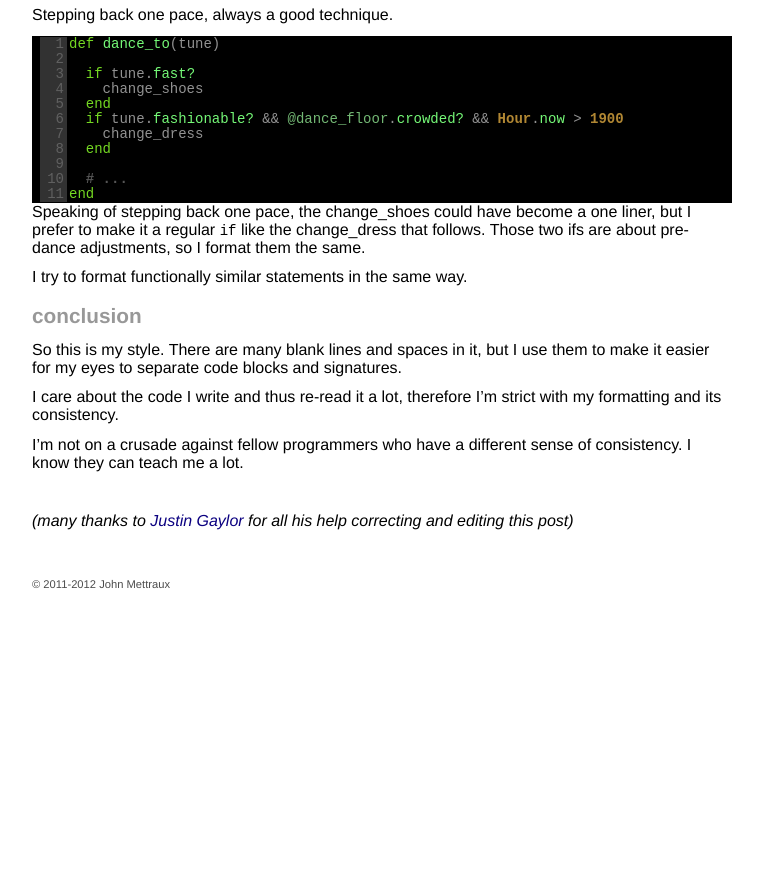
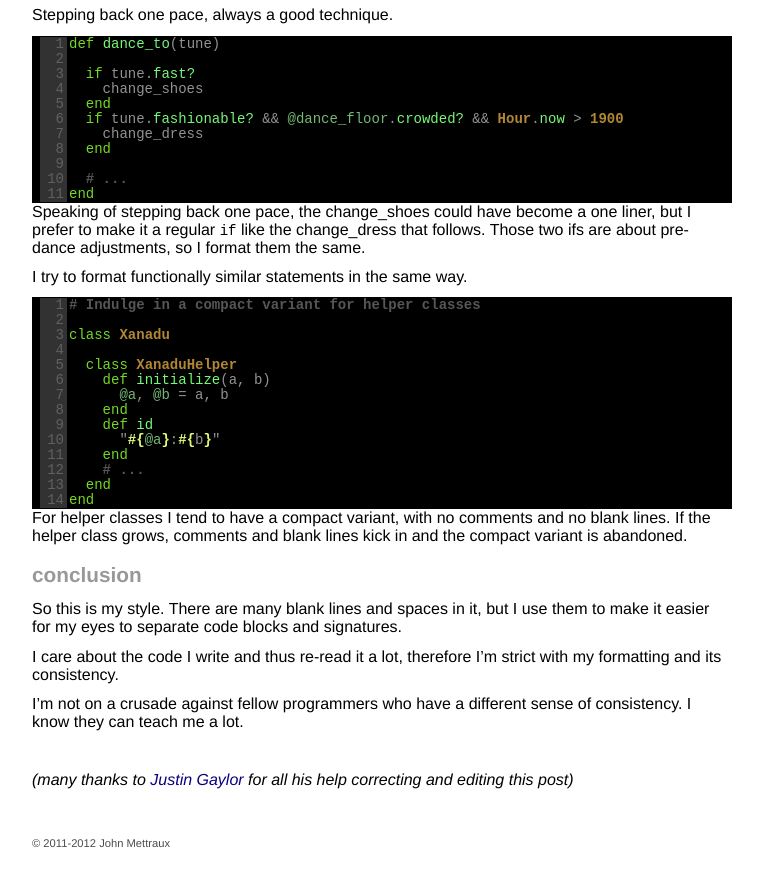
Before and after one commit to jmettraux/jmettraux.github.com, a Jekyll site: the page built from _posts/2012-05-07-fear-of-a-new-line.md, in a window 1280 px wide and 900 px high, scrolled down 4789 px. Shown: the top 887 px of the window, without its empty margins (258-1021 px from the left). Built offline with Jekyll 4.4.1, drawn with Linux system fonts in a browser that asks for light colours; before the commit the page ends 5430 px from its top, so only the background shows below that.

Commit message:
"compact variant"

```diff
--- a/_posts/2012-05-07-fear-of-a-new-line.md
+++ b/_posts/2012-05-07-fear-of-a-new-line.md
@@ -324,6 +324,25 @@ Speaking of stepping back one pace, the change_shoes could have become a one lin
 
 I try to format functionally similar statements in the same way.
 
+{% highlight ruby linenos %}
+# Indulge in a compact variant for helper classes
+
+class Xanadu
+
+  class XanaduHelper
+    def initialize(a, b)
+      @a, @b = a, b
+    end
+    def id
+      "#{@a}:#{b}"
+    end
+    # ...
+  end
+end
+{% endhighlight %}
+
+For helper classes I tend to have a compact variant, with no comments and no blank lines. If the helper class grows, comments and blank lines kick in and the compact variant is abandoned.
+
 
 ## conclusion ##
 
```
